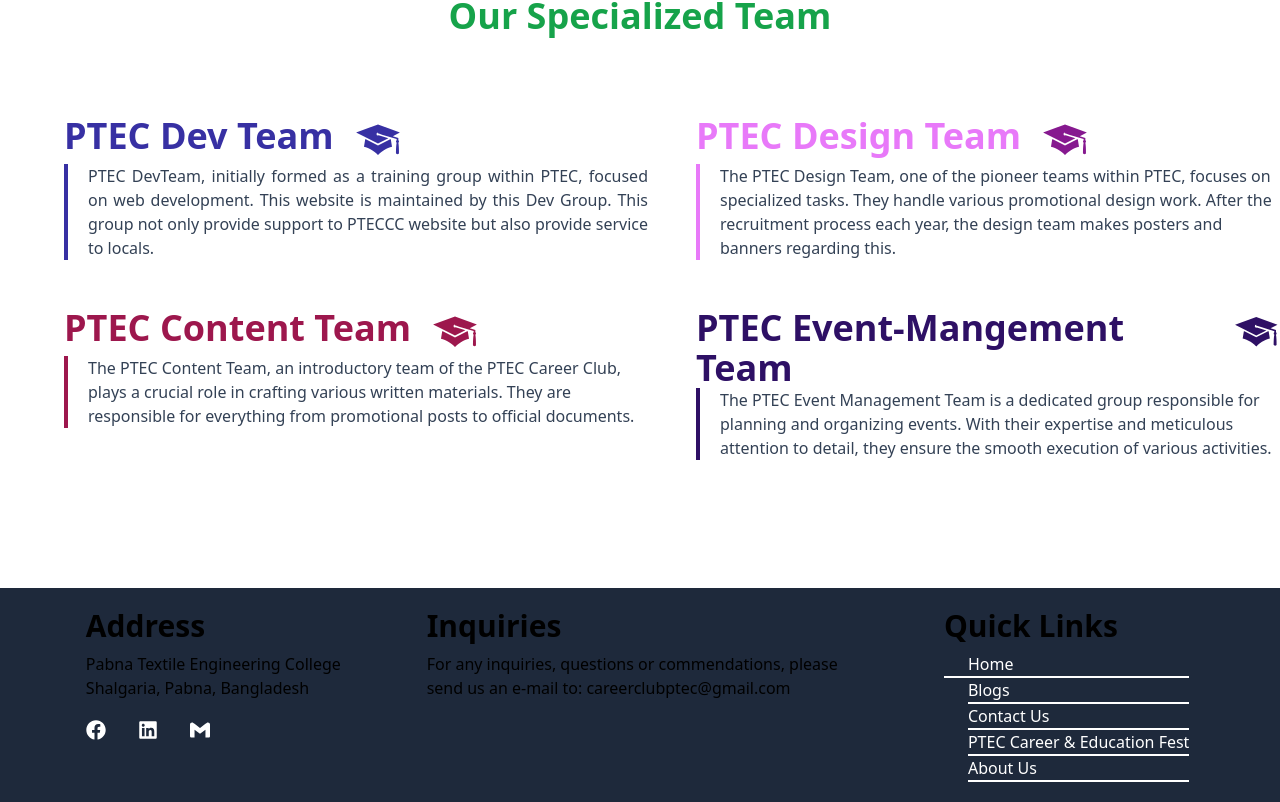
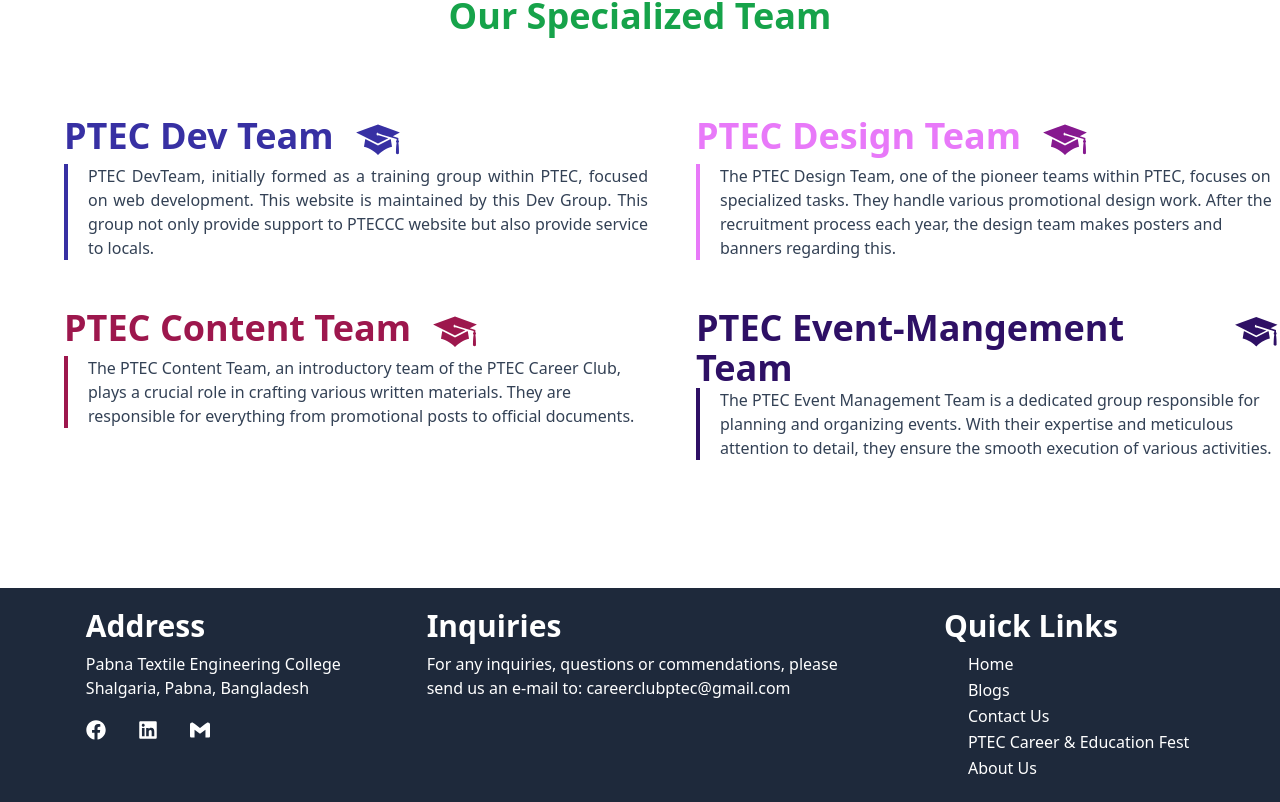
Before and after one commit to Juniorashraf02/pteccc, a Next.js app: page /aboutus in a window 1280 px wide. Shown: the part 1906-2708 px from the top of the page. Built offline with nearby package versions, Linux system fonts and the light colour scheme.

Commit message:
border and color changed in footer

```diff
--- a/src/components/Footer/Footer.tsx
+++ b/src/components/Footer/Footer.tsx
@@ -7,7 +7,7 @@ import { SiGmail } from "react-icons/si";
 
 const Footer = () => {
   return (
-    <div className="grid grid-cols-1 md:grid-cols-3 bg-slate-800 px-2 md:px-0 py-5">
+    <div className="grid grid-cols-1 md:grid-cols-3 bg-slate-800 px-2 md:px-0 py-5 text-white">
       <div className="md:mx-auto mb-5 md:mb-0">
         <h1 className="text-3xl font-bold mb-2">Address</h1>
         <div>
@@ -37,27 +37,27 @@ const Footer = () => {
       <div className="md:mx-auto mb-5 md:mb-0">
         <h1 className="font-bold text-3xl mb-2">Quick Links</h1>
         <ul className="space-y-4 md:space-x-6 md:space-y-0 gap-3">
-          <li className="text-white hover:text-amber-400 border-b-2  dark:border-slate-800 border-white hover:border-amber-400 duration-500 ease-in pl-0 md:pl-6">
+          <li className="text-white hover:text-amber-400 border-b-2  dark:border-slate-800 border-slate-800 hover:border-amber-400 duration-500 ease-in pl-0 md:pl-6">
             <Link href="/">
               <p>Home</p>
             </Link>
           </li>
-          <li className="text-white hover:text-amber-400 border-b-2 dark:border-slate-800 border-white hover:border-amber-400 duration-500 ease-in">
+          <li className="text-white hover:text-amber-400 border-b-2 dark:border-slate-800 border-slate-800 hover:border-amber-400 duration-500 ease-in">
             <Link href="/">
               <p>Blogs</p>
             </Link>
           </li>
-          <li className="text-white hover:text-amber-400 border-b-2 dark:border-slate-800 border-white hover:border-amber-400 duration-500 ease-in">
+          <li className="text-white hover:text-amber-400 border-b-2 dark:border-slate-800 border-slate-800 hover:border-amber-400 duration-500 ease-in">
             <Link href="/">
               <p>Contact Us</p>
             </Link>
           </li>
-          <li className="text-white hover:text-amber-400 border-b-2 dark:border-slate-800 border-white hover:border-amber-400 duration-500 ease-in">
+          <li className="text-white hover:text-amber-400 border-b-2 dark:border-slate-800 border-slate-800 hover:border-amber-400 duration-500 ease-in">
             <Link href="/">
               <p>PTEC Career & Education Fest</p>
             </Link>
           </li>
-          <li className="text-white hover:text-amber-400 border-b-2 dark:border-slate-800 border-white hover:border-amber-400 duration-500 ease-in">
+          <li className="text-white hover:text-amber-400 border-b-2 dark:border-slate-800 border-slate-800 hover:border-amber-400 duration-500 ease-in">
             <Link href="/">
               <p>About Us</p>
             </Link>
```
